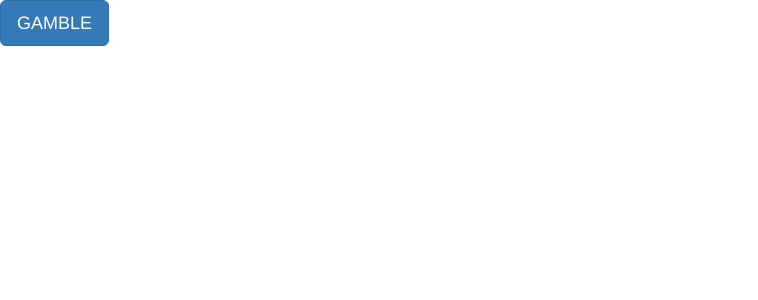
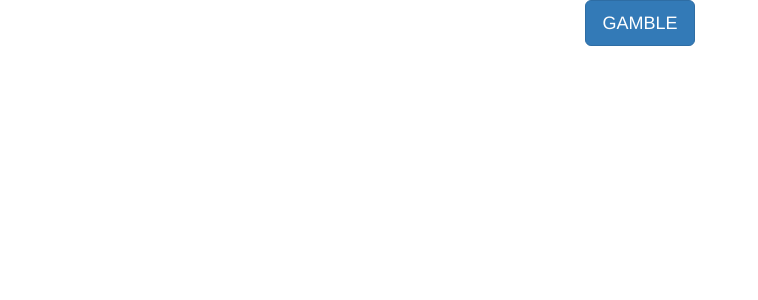
Before and after one commit to thinkocapo/full-stack-fund, a React (Create React App) app: page / in a window 1280 px wide. Shown: the top 300 px of the page, without its empty margins (0-758 px from the left). Built offline with nearby package versions, Linux system fonts and the light colour scheme.

Commit message:
align center

```diff
--- a/public/index.html
+++ b/public/index.html
@@ -4,13 +4,13 @@
   <head>
     <meta charset="UTF-8" />
     <title>My Site</title>
-
   </head>
 
   <body>
-  <script src="../dist/bundle.js"></script>
     <div id="app"></div>
-
   </body>
 
 </html>
+
+
+<!-- <script src="../dist/bundle.js"></script> -->
--- a/src/App.js
+++ b/src/App.js
@@ -17,9 +17,13 @@ import Links from './components/links'
 class App extends Component {
   render() {
     return (
-      <p>
-        <button type="button" className="btn btn-primary btn-lg">GAMBLE</button>
-      </p>
+      <div className="container">
+        <div className="row">
+          <div className="center-me">
+            <button type="button" className="btn btn-primary btn-lg">GAMBLE</button>
+          </div>
+        </div>
+      </div>
     )
   }
 }
--- /dev/null
+++ b/src/index.css
@@ -0,0 +1,7 @@
+.center-me {
+    text-align:center;
+}
+/* margin: 0 auto; */
+/* margin-left: auto;
+margin-right: auto; */
+/* color: red; */
--- a/src/index.js
+++ b/src/index.js
@@ -6,9 +6,8 @@ import ReduxPromise from 'redux-promise'
 import thunkMiddleware from 'redux-thunk'
 import { BrowserRouter } from 'react-router-dom'
 import MuiThemeProvider from 'material-ui/styles/MuiThemeProvider';
-
 import 'bootstrap/dist/css/bootstrap.css'
-// import './index.css';
+import './index.css';
 
 import reducers from './reducers';
 import App from './App'
```
Also changed, not shown: index.css (deleted). Lines whose indentation alone changed are shown as unchanged.
